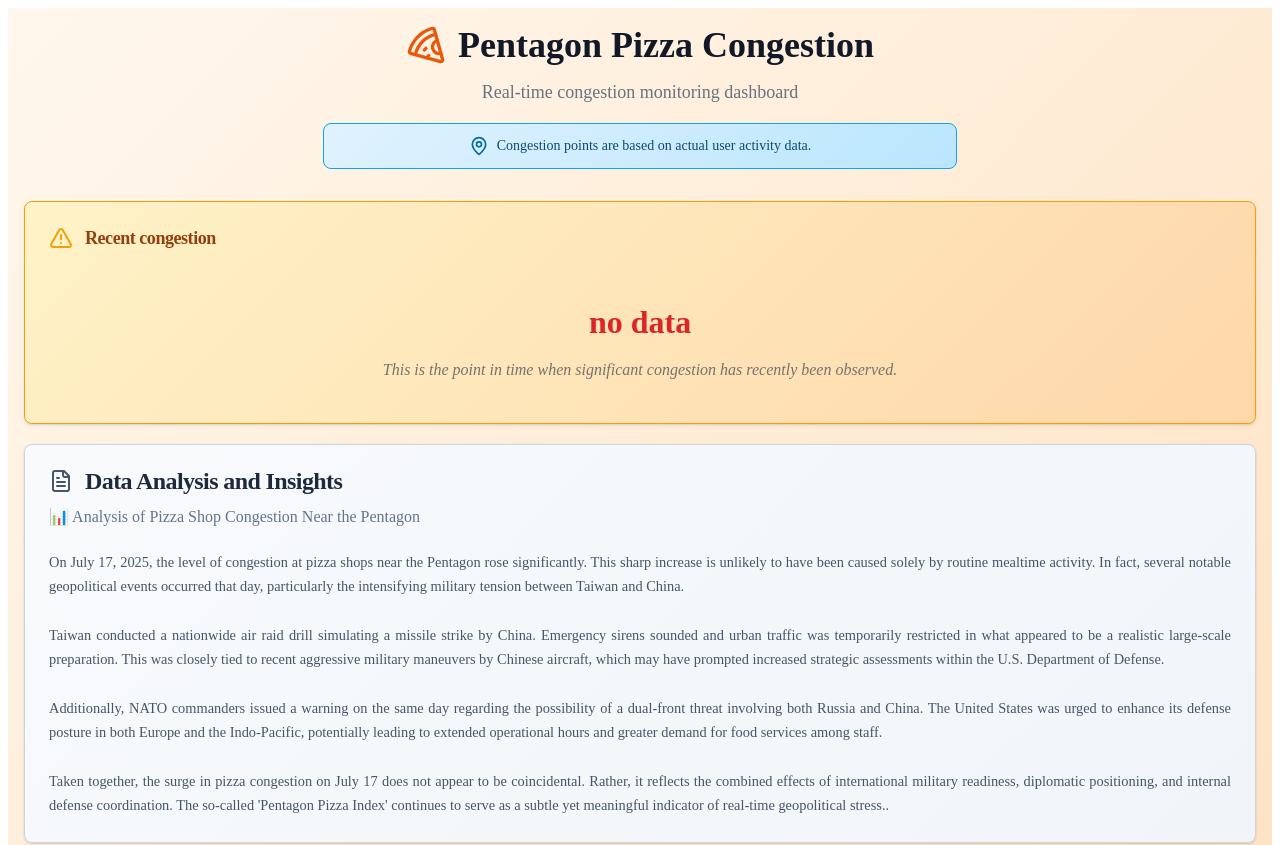
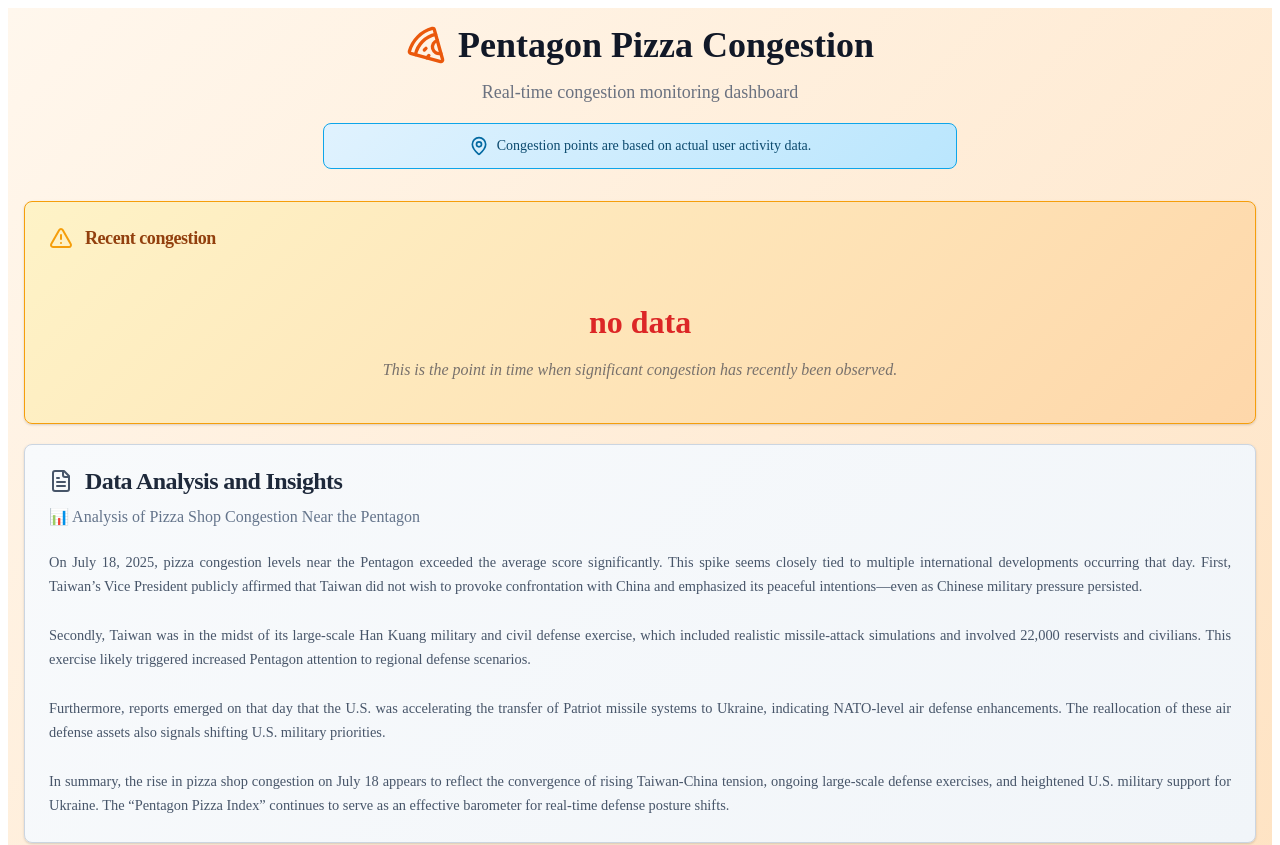
Before and after one commit to goldmembrane/pizza-in-penta, a React (Create React App) app: page / in a window 1280 px wide. Shown: the top 845 px of the page. Built offline with nearby package versions, Linux system fonts and the light colour scheme; no server answers.

Commit message:
feat: Change analysis in 07-18
- 분석글 내용 7월 18일에 맞춰서 변경

```diff
--- a/src/i18n/de.js
+++ b/src/i18n/de.js
@@ -36,13 +36,13 @@
     insight_title: "Datenanalyse und Erkenntnisse",
     analysis_title: "Analyse der Stauung in Pizzerien in der Nähe des Pentagon",
     analysis_first:
-      "Am 17. Juli 2025 verzeichneten Pizzerien in der Umgebung des Pentagons eine auffällige Zunahme der Bestellungen. Dieses starke Ansteigen lässt sich kaum allein durch gewöhnliche Essenszeiten erklären. Vielmehr ereigneten sich an diesem Tag mehrere sicherheitspolitisch bedeutsame Entwicklungen – insbesondere die wachsenden Spannungen zwischen Taiwan und China.",
+      "Am 18. Juli 2025 lag der Pizza-Andrang rund um das Pentagon deutlich über dem Mittelwert. Dieser Anstieg scheint eng mit mehreren gleichzeitigen internationalen Entwicklungen verbunden. Erstens bekräftigte die taiwanesische Vizepräsidentin öffentlich, dass Taiwan keine Konfrontation mit China anstrebe und weiterhin auf friedliche Absichten setze – trotz anhaltendem militärischem Druck aus Peking.",
     analysis_second:
-      "Taiwan führte eine landesweite Luftschutzübung durch, bei der ein chinesischer Raketenangriff simuliert wurde. Sirenen ertönten, der Straßenverkehr wurde zeitweise gestoppt – eine Reaktion auf chinesische Militärmanöver in großem Umfang. Diese Entwicklungen könnten zu erhöhter Alarmbereitschaft und intensiveren Planungen im US-Verteidigungsministerium geführt haben.",
+      "Zweitens befand sich Taiwan mitten in der umfangreichen Han‑Kuang‑Übung zur militärischen und zivilen Verteidigung. Rund 22.000 Reservisten und Zivilisten führten realistische Raketenabwehr- und Notfall­simulationen durch, was vermutlich auch im Pentagon verstärkte Lagebewertungen zur Folge hatte.",
     analysis_third:
-      "Gleichzeitig warnten NATO-Kommandeure vor der Notwendigkeit, auf mögliche gleichzeitige Bedrohungen durch Russland und China vorbereitet zu sein. Die Vereinigten Staaten wurden aufgefordert, sowohl in Europa als auch im Indo-Pazifik-Raum ihre Verteidigung zu verstärken. Dies könnte zu einer Erhöhung der Einsatzzeiten und einer verstärkten Nachfrage nach schneller Verpflegung geführt haben.",
+      "Zudem wurde berichtet, dass die USA am selben Tag die Lieferung zusätzlicher Patriot‑Luftabwehrraketen an die Ukraine beschleunigten – eine Entscheidung im Rahmen der NATO-gestützten Stärkung der Flugabwehr. Dies deutet auf eine verstärkte Verschiebung der US-Militärressourcen hin.",
     analysis_fourth:
-      "Insgesamt lässt sich sagen, dass der Anstieg der Pizzanachfrage am 17. Juli ein Ausdruck komplexer sicherheitspolitischer Reaktionen war. Der sogenannte 'Pentagon Pizza Index' stellt somit weiterhin einen indirekten, aber aussagekräftigen Indikator für internationale Spannungen dar.",
+      "Zusammengefasst spiegelt der erhöhte Pizzakonsum am 18. Juli eine gleichzeitige Überschneidung von Spannungen zwischen Taiwan und China, großangelegten Verteidigungsübungen und verstärkter US-Hilfe für die Ukraine wider. Der sogenannte „Pentagon-Pizza-Index“ fungiert weiterhin als wirksames Frühwarnsystem für interne Verteidigungsaktivität.",
   },
 };
 
--- a/src/i18n/en.js
+++ b/src/i18n/en.js
@@ -34,13 +34,13 @@
     insight_title: "Data Analysis and Insights",
     analysis_title: " Analysis of Pizza Shop Congestion Near the Pentagon",
     analysis_first:
-      "On July 17, 2025, the level of congestion at pizza shops near the Pentagon rose significantly. This sharp increase is unlikely to have been caused solely by routine mealtime activity. In fact, several notable geopolitical events occurred that day, particularly the intensifying military tension between Taiwan and China.",
+      "On July 18, 2025, pizza congestion levels near the Pentagon exceeded the average score significantly. This spike seems closely tied to multiple international developments occurring that day. First, Taiwan’s Vice President publicly affirmed that Taiwan did not wish to provoke confrontation with China and emphasized its peaceful intentions—even as Chinese military pressure persisted.",
     analysis_second:
-      "Taiwan conducted a nationwide air raid drill simulating a missile strike by China. Emergency sirens sounded and urban traffic was temporarily restricted in what appeared to be a realistic large-scale preparation. This was closely tied to recent aggressive military maneuvers by Chinese aircraft, which may have prompted increased strategic assessments within the U.S. Department of Defense.",
+      "Secondly, Taiwan was in the midst of its large-scale Han Kuang military and civil defense exercise, which included realistic missile-attack simulations and involved 22,000 reservists and civilians. This exercise likely triggered increased Pentagon attention to regional defense scenarios.",
     analysis_third:
-      "Additionally, NATO commanders issued a warning on the same day regarding the possibility of a dual-front threat involving both Russia and China. The United States was urged to enhance its defense posture in both Europe and the Indo-Pacific, potentially leading to extended operational hours and greater demand for food services among staff.",
+      "Furthermore, reports emerged on that day that the U.S. was accelerating the transfer of Patriot missile systems to Ukraine, indicating NATO-level air defense enhancements. The reallocation of these air defense assets also signals shifting U.S. military priorities.",
     analysis_fourth:
-      "Taken together, the surge in pizza congestion on July 17 does not appear to be coincidental. Rather, it reflects the combined effects of international military readiness, diplomatic positioning, and internal defense coordination. The so-called 'Pentagon Pizza Index' continues to serve as a subtle yet meaningful indicator of real-time geopolitical stress..",
+      "In summary, the rise in pizza shop congestion on July 18 appears to reflect the convergence of rising Taiwan-China tension, ongoing large-scale defense exercises, and heightened U.S. military support for Ukraine. The “Pentagon Pizza Index” continues to serve as an effective barometer for real-time defense posture shifts.",
   },
 };
 
--- a/src/i18n/ja.js
+++ b/src/i18n/ja.js
@@ -32,13 +32,13 @@
     insight_title: "データ分析とインサイト",
     analysis_title: "ペンタゴン周辺ピザ店の混雑度状況分析",
     analysis_first:
-      "2025年7月17日、ペンタゴン周辺のピザ店において注文の混雑が顕著に増加いたしました。このような急激な変化は、通常の食事時間帯による影響だけでは説明がつきにくく、実際にその日にはいくつかの重要な国際的出来事が重なっておりました。中でも、台湾と中国との間における軍事的緊張の高まりが主要な要因と考えられております。",
+      "2025年7月18日、ペンタゴン周辺のピザ店における混雑度が平均的な水準を大きく上回りました。この急上昇は、通常の食事時間の影響だけでは説明がつかず、当日には複数の国際的な動きが同時に観測されておりました。まず、台湾の副大統領が中国との衝突を望まない旨を表明し、平和的解決への意思を再確認された点が挙げられます。",
     analysis_second:
-      "当日、台湾では中国からのミサイル攻撃を想定した全国規模の防空訓練が実施され、サイレンが鳴り響き、都市の交通が一時的に封鎖されるなど、現実に近い状況が再現されました。こうした情勢を受けて、アメリカ国防総省においても緊急対応や戦略会議の増加があったものと推察されます。",
+      "さらに、台湾では「漢光」（Han Kuang）と呼ばれる大規模な軍事・民間防衛訓練が継続されており、2万2千人を超える予備役や市民がミサイル攻撃を想定して防空対応の演習を行っておりました。この訓練は米国防総省における戦略的評価や対応強化の引き金となった可能性がございます。",
     analysis_third:
-      "同日、NATOの指導者は、ロシアおよび中国の双方に対して同時に備える必要があると警告を発し、アメリカにおける防衛体制の強化が求められる状況となりました。このような背景のもと、深夜勤務や緊急対応に従事する職員が増加し、ピザのような簡便な食事の需要も高まったと見られます。",
+      "また、同日、米国がウクライナへのパトリオット防空システムの追加供与を加速させているとの報道がありました。これはNATOの防空態勢強化の一環とも見なされ、米軍の資源配分に影響を与えた可能性が高いです。",
     analysis_fourth:
-      "以上のような背景を鑑みますと、7月17日のピザ注文混雑は単なる偶然ではなく、複合的な国際情勢の反映であると解釈できます。いわゆる「ペンタゴン・ピザ・インデックス」は、今もなお地政学的緊張の間接的な指標として有効に機能していると言えるでしょう。",
+      "結果として、7月18日のピザ混雑度上昇は、台湾–中国間の緊張、演習による備え、そしてウクライナ支援の強化という複数の国際軍事・外交要因が重なり合った結果と考えられます。“ペンタゴン・ピザ・インデックス”は依然として現場の緊張感を反映する信頼性の高い指標として機能しております。",
   },
 };
 
--- a/src/i18n/zh.js
+++ b/src/i18n/zh.js
@@ -29,13 +29,13 @@
     insight_title: "数据分析与洞察",
     analysis_title: "五角大楼附近披萨店拥堵度分析",
     analysis_first:
-      "2025年7月17日，美国五角大楼周边的披萨店出现了明显的拥堵上升。这一变化并不能简单地归因于正常的用餐时段，而是与当天一系列国际政治和军事事件密切相关，特别是台海地区日益紧张的局势值得引起关注。",
+      "2025年7月18日，五角大楼附近的披萨店出现了显著高于平均水平的拥堵现象。这一变化并非单纯由用餐时段所致，而与当天多个国际军事和外交事件有关。首先，台湾副总统正式表态，强调台湾不希望与中国发生冲突，并重申将坚持和平立场。",
     analysis_second:
-      "当天，台湾举行了全国范围的大规模防空演习，模拟来自中国的导弹袭击。随着警报拉响，多个城市临时封锁，此举正是对中国空军高强度军事活动的直接反应。在这种背景下，美国国防部内部很可能加强了战略会议和应急部署工作。",
+      "与此同时，台湾正在进行规模庞大的“汉光”军民联合防卫演习，参与人员达到2.2万人，进行包括导弹袭击在内的实战化演练。这类举措可能迫使美国国防部在战略层面做出相应评估和部署调整。",
     analysis_third:
-      "同一时间，北约高层也发出警告，表示需要同时应对来自俄罗斯与中国的双线威胁。这种局势迫使美国在欧洲与印太地区的军事准备压力骤增，可能也导致加班人员数量上升，进一步带动了对快餐如披萨的需求。",
+      "此外，当天有消息称，美国正加快向乌克兰提供更多“爱国者”导弹防御系统，这是北约防空策略增强的一部分。这一资源调配可能已对美国军事部署产生影响。",
     analysis_fourth:
-      "综合来看，7月17日的披萨订单量增长并非偶然现象，而是对当前复杂国际局势的一种间接反映。“五角大楼披萨指数”再次显示出其在评估全球紧张态势中的参考价值，值得持续关注。",
+      "综上所述，7月18日披萨拥堵度的升高，是台海紧张局势、“汉光”演习实战模拟以及美国对乌克兰军事支持多重因素共同作用的结果。“五角大楼披萨指数”依然是反映这些军事外交动态的重要间接参考指标。",
   },
 };
 
```
Also changed, not shown: src/i18n/es.js (+4 -4 lines), src/i18n/fr.js (+4 -4 lines), src/i18n/it.js (+4 -4 lines), src/i18n/ko.js (+4 -4 lines).
